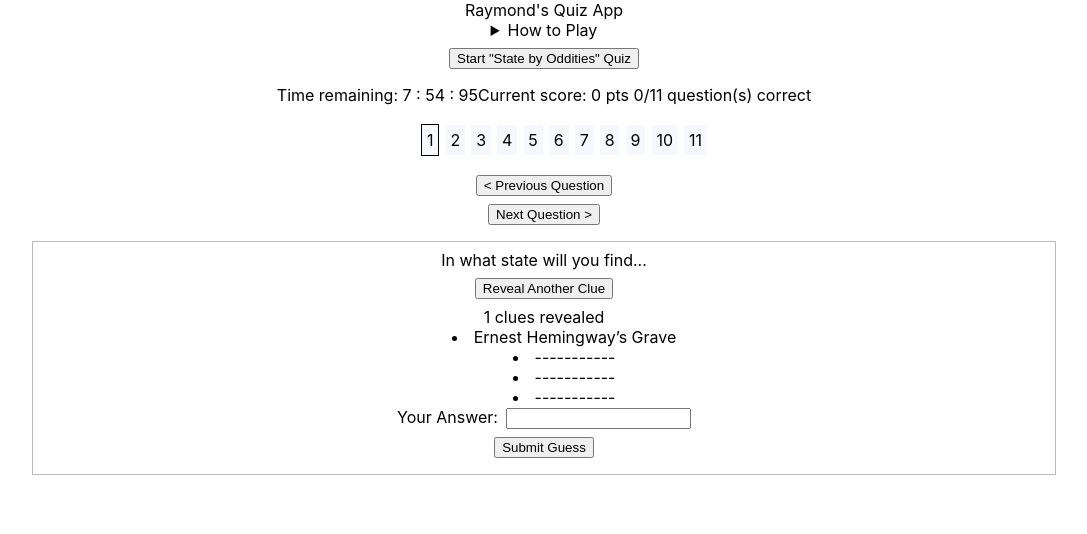
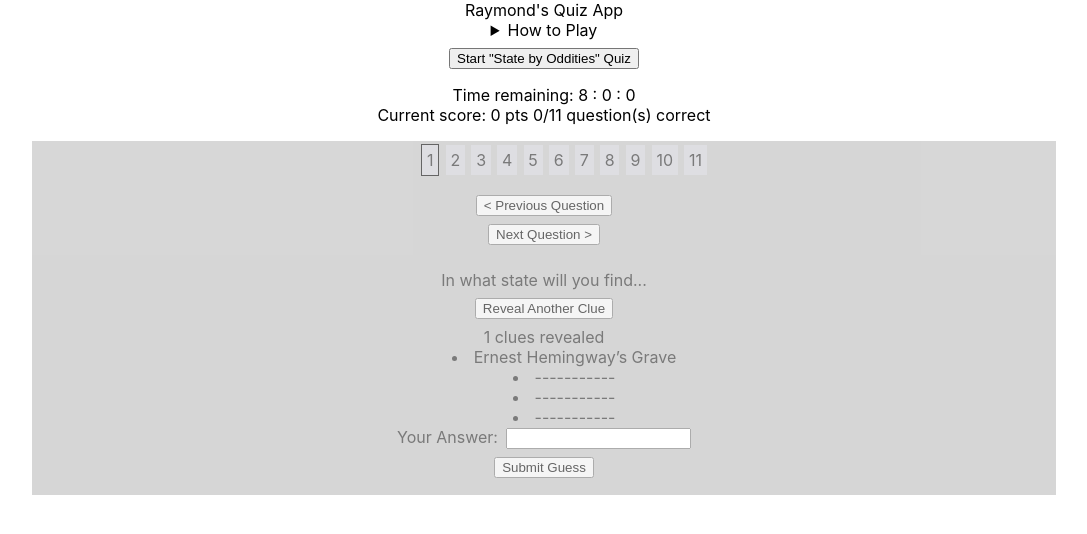
Before and after one commit to darthbob88/reveal-clues-quiz, a React (Create React App) app: page / in a window 1280 px wide. Shown: the top 534 px of the page, without its empty margins (96-1183 px from the left). Built offline with nearby package versions, Linux system fonts and the light colour scheme.

Commit message:
OK, now we can start the timer, and have it disabled until we're ready to go.

```diff
--- a/src/App.tsx
+++ b/src/App.tsx
@@ -18,7 +18,6 @@ function App() {
         and get 3 points than get a question wrong and get 0.
         <summary>How to Play</summary>
       </details>
-      <button>Start "State by Oddities" Quiz</button>
       <QuizComponent quiz={quizState} />
     </div>
   );
--- a/src/components/Quiz/Quiz.module.css
+++ b/src/components/Quiz/Quiz.module.css
@@ -2,6 +2,12 @@
   border: 1px solid #bbb;
   margin-top: 1rem;
   padding: 0.5rem;
+}
+.disabled {
+  opacity: 0.6;
+  pointer-events: none;
+  background: #bcbcbc;
+  color: #222;
 }
 button {
   display: block;
--- a/src/components/Quiz/QuizComponent.tsx
+++ b/src/components/Quiz/QuizComponent.tsx
@@ -35,11 +35,13 @@ export const QuizComp: React.FunctionComponent<QuizProps> = ({ quiz }) => {
 
   return (
     <div className={styles.quiz}>
+      <button onClick={quiz.startQuiz}>Start "State by Oddities" Quiz</button>
       <p>
-        Time remaining: {quiz.display}
+        Time remaining: {quiz.display} <br/>
         Current score: {quiz.scorePoints} pts {quiz.scorePercent}/
         {quiz.quizState.length} question(s) correct
       </p>
+      <div className={`${!quiz.startedQuiz ? styles.disabled : ""}`}>
       <ul className={styles.questions}>
         {quiz.quizState.map((question, index) => (
           <li
@@ -47,10 +49,10 @@ export const QuizComp: React.FunctionComponent<QuizProps> = ({ quiz }) => {
             onClick={() => setCurrentQuestion(index)}
             className={`${index === currentQuestion ? styles.current : ""}
               ${
-                //TODO: This is ugly, but I can't find a good way to make this a mapping.
-                question.state === QuestionEnum.UNANSWERED
-                  ? styles.unanswered
-                  : question.state === QuestionEnum.CORRECTLY_ANSWERED
+              //TODO: This is ugly, but I can't find a good way to make this a mapping.
+              question.state === QuestionEnum.UNANSWERED
+                ? styles.unanswered
+                : question.state === QuestionEnum.CORRECTLY_ANSWERED
                   ? styles.correct
                   : styles.incorrect
               }`}
@@ -66,7 +68,7 @@ export const QuizComp: React.FunctionComponent<QuizProps> = ({ quiz }) => {
         state={quiz.quizState[currentQuestion]}
         awardPoints={scoreQuestion}
       />
-    </div>
+    </div></div>
   );
 };
 
--- a/src/model/Quiz.ts
+++ b/src/model/Quiz.ts
@@ -1,4 +1,4 @@
-import { action, autorun, computed, observable } from "mobx";
+import { action,  computed, observable } from "mobx";
 import { defaultQuestionState, Question, QuestionEnum, QuestionState } from "./Question";
 /**
  * Overarching type for a quiz.
@@ -129,9 +129,7 @@ export class QuizState {
         this.currentQuiz = chosenQuiz;
         this.quizState = chosenQuiz.questions.map(question => ({ ...defaultQuestionState }));
         this.timeRemaining = 8 * 60 * 1000;
-        this.startedQuiz = true;
-        autorun(() => this.measure());
-    }
+            }
 
     //TODO: Three methods, all called score*, is a little confusing.
     scoreQuestion(questionIndex: number, questionState: QuestionState) {
@@ -156,6 +154,11 @@ export class QuizState {
         return numCorrect.length;
     }
 
+    startQuiz = () => {
+        this.startedQuiz = true;
+        this.measure();
+    }
+
     @action measure() {
         if (!this.startedQuiz) return;
 
```
Also changed, not shown: 2 other files (tests, documents, lock files or other folders).
